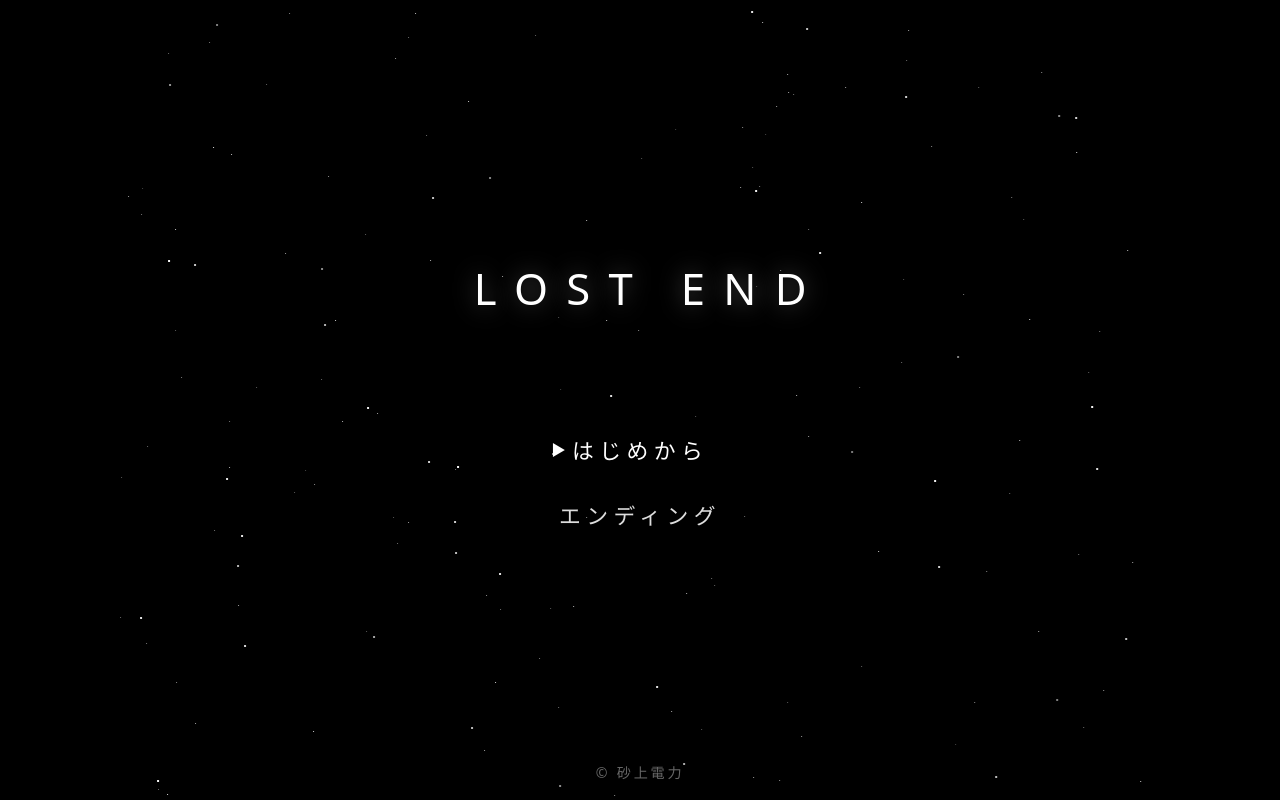
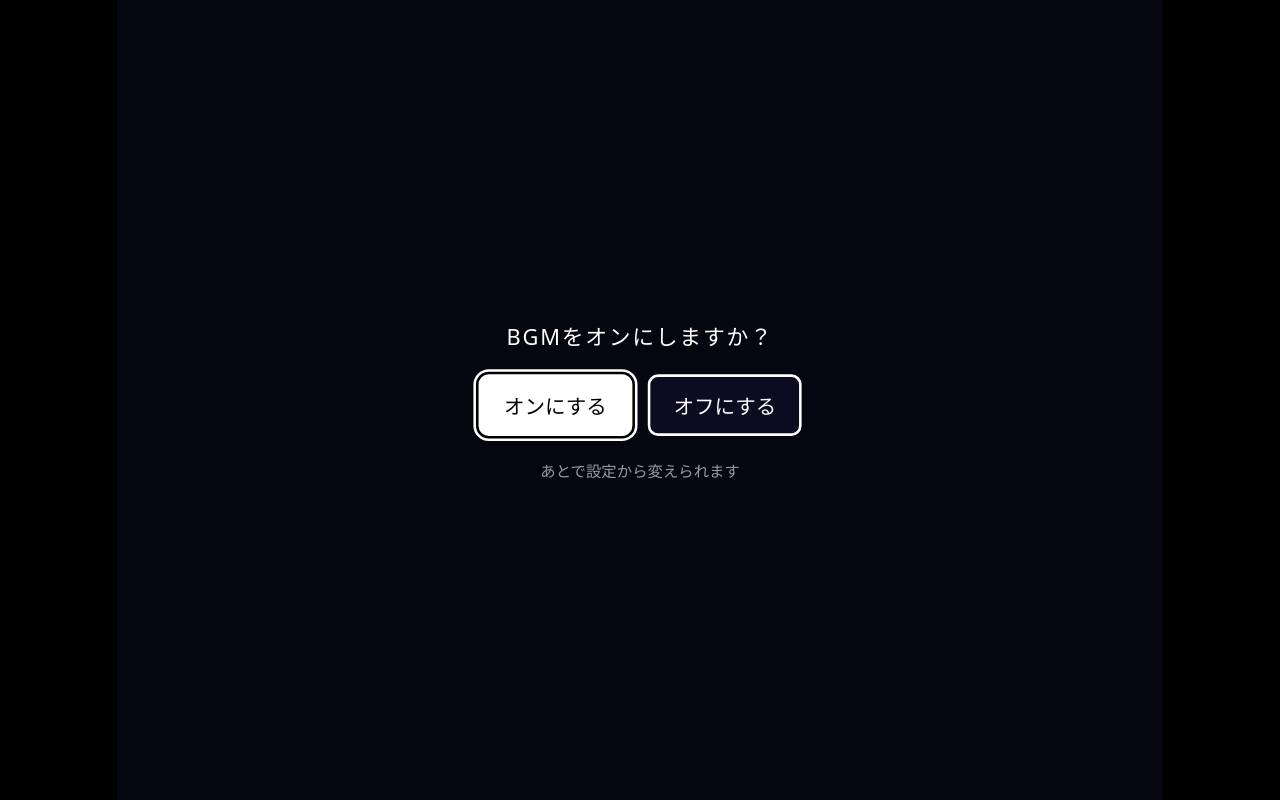
Before and after one commit to sazyoudnrk/lost-end, a plain HTML site: page index.html in a window 1280 px wide. Drawn offline with Linux system fonts and the light colour scheme.

Commit message:
起動時にBGMのオン／オフを聞く
Co-Authored-By: Claude Opus 5.5 <noreply@anthropic.com>
Claude-Session: https://claude.ai/code/session_01GzLz5nvJ8RyiRwSXpRU7gK

```diff
--- a/index.html
+++ b/index.html
@@ -82,6 +82,8 @@ input[type=search]::-webkit-search-cancel-button{display:none}
 #oth .oc i{width:80%;height:80%;border-radius:50%;display:block;transition:background .25s}#oth .oc i.b{background:#111;box-shadow:inset 0 -2px 0 #333}#oth .oc i.w{background:#f4f4f4;box-shadow:inset 0 -2px 0 #bbb}
 #oth .oc.can::after{content:'';width:24%;height:24%;border-radius:50%;background:rgba(255,255,255,.35)}#oth .oc.last{outline:2px solid #e44;outline-offset:-2px}
 #oth .om{min-height:1.6em;font-size:15px;text-align:center}#oth .ui-btn{min-width:0;padding:8px 18px}
+#bgmAsk{position:absolute;inset:0;z-index:30;display:none;flex-direction:column;align-items:center;justify-content:center;gap:18px;background:#05060f;padding:20px}
+#bgmAsk p{margin:0;font-size:17px;letter-spacing:.08em}#bgmAsk small{color:#99a;font-size:12px}#bgmAsk .bar{display:flex;gap:12px}#bgmAsk .ui-btn{min-width:120px;text-align:center}
 #getcard{position:absolute;left:50%;bottom:calc(150px + env(safe-area-inset-bottom));transform:translate(-50%,10px) scale(.96);width:min(220px,62vw);background:rgba(12,14,34,.96);border:2px solid #fff;border-radius:10px;padding:10px;z-index:6;display:flex;flex-direction:column;gap:6px;opacity:0;pointer-events:none;transition:opacity .25s,transform .25s}
 #getcard.show{opacity:1;transform:translate(-50%,0) scale(1)}#getcard .im{aspect-ratio:1;width:60%;margin:0 auto;background:#fff;border-radius:6px;display:flex;align-items:center;justify-content:center;overflow:hidden}#getcard .im img{width:100%;height:100%;object-fit:contain;image-rendering:pixelated}
 #getcard b{text-align:center;font-size:15px}#getcard small{font-size:12px;line-height:1.5;color:#ccd}
@@ -142,6 +144,7 @@ body.notouch #pad,body.notouch #abtn,body.notouch #bbtn{display:none}
 <div id="menu"><div class="mhd"><button class="ui-btn" id="mBack">◀ 戻る</button><span id="mTitle">メニュー</span><span id="mHud"></span></div><div id="mBody"></div><div id="mDetail"></div><div id="items"></div></div>
 <div id="pick"><div class="mhd"><b></b><small></small></div><div class="pbody"><div class="igrid"></div></div><div class="pdesc"></div><div class="bar"><button class="ui-btn pri" data-k="ok" disabled>祈る</button><button class="ui-btn" data-k="no">祈らない</button><button class="ui-btn" data-k="cancel">やめる</button></div></div>
 <div id="oth"><div class="oh"><span><i class="dot b"></i><b class="pb">あなた 2</b></span><span><b class="pw">2</b><i class="dot w"></i></span></div><div class="ob"></div><div class="om"></div><button class="ui-btn" data-k="give">投了する</button></div>
+<div id="bgmAsk"><p>BGMをオンにしますか？</p><div class="bar"><button class="ui-btn" data-k="on">オンにする</button><button class="ui-btn" data-k="off">オフにする</button></div><small>あとで設定から変えられます</small></div>
 <div id="getcard"><div class="im"></div><b></b><small></small></div>
 <div id="title"><canvas id="tStars"></canvas><img id="tImg" alt=""><h1 id="ttl"></h1><div id="tSub"></div><div id="tGap"></div><button class="ui-btn" id="tNew">はじめから</button><button class="ui-btn" id="tCont">つづきから</button><button class="ui-btn" id="tEnd">エンディング</button><div id="tEndList"></div><div id="tFoot"></div></div><div id="credits"></div>
 <div id="hud"></div>
@@ -151,7 +154,7 @@ body.notouch #pad,body.notouch #abtn,body.notouch #bbtn{display:none}
 </div>
 <script>
 'use strict';
-const GAME_VER='2026-11-16g';
+const GAME_VER='2026-11-16h';
 // 公開中の版と違えば、新しい版で開き直す（ブラウザのキャッシュ対策）
 (async()=>{try{const r=await fetch('index.html?t='+Date.now(),{cache:'no-store'});if(!r.ok)return;const m=(await r.text()).match(/GAME_VER='([^']+)'/);
   if(m&&m[1]!==GAME_VER&&new URLSearchParams(location.search).get('v')!==m[1]){const q=new URLSearchParams(location.search);q.set('v',m[1]);location.replace('index.html?'+q)}}catch(e){}})();
@@ -250,6 +253,7 @@ const OK_KEYS=['Enter',' ','z','Z'],CANCEL_KEYS=['Escape','x','X','Backspace'];
 function navBox(){
   if($('#shop').classList.contains('show')&&!$('#shop').classList.contains('lock'))return $('#shop');
   if($('#title').style.display==='flex')return $('#title');
+  if($('#bgmAsk').style.display==='flex')return $('#bgmAsk');
   if($('#pick').style.display==='flex')return $('#pick');
   if(menuOpen)return $('#menu');
   if(chEl.style.display==='flex')return chEl;
@@ -813,6 +817,10 @@ async function playCredits(){const box=$('#credits');const txt=((G.system&&G.sys
     else d.innerHTML=`<div class="role">${b[0].replace(/[<&]/g,c=>c==='<'?'&lt;':'&amp;')}</div>`+b.slice(1).map(x=>`<div class="nm">${x.replace(/[<&]/g,c=>c==='<'?'&lt;':'&amp;')}</div>`).join('');
     box.innerHTML='';box.append(d);await sleep(60);d.classList.add('on');await hold(last?5000:2400);d.classList.remove('on');await sleep(750)}
   box.removeEventListener('pointerdown',tap);removeEventListener('keydown',key);box.style.display='none'}
+// 起動時に BGM のオン／オフを聞く（押した操作で音も鳴らせるようになる）
+function askBgm(){return new Promise(res=>{const b=$('#bgmAsk');b.style.display='flex';b.querySelectorAll('.kf').forEach(x=>x.classList.remove('kf'));navMove(b,0);
+  const go=on=>{audioCtx();if(on){if(!OPT.bgm)OPT.bgm=OPT.bgmLast||80}else{if(OPT.bgm)OPT.bgmLast=OPT.bgm;OPT.bgm=0}saveOpt();b.style.display='none';res()};
+  b.querySelector('[data-k=on]').onclick=()=>go(true);b.querySelector('[data-k=off]').onclick=()=>go(false)})}
 function showTitle(){stopBgm(300);
   const SY=G.system||{};$('#ttl').textContent=G.title||'';$('#tSub').textContent=SY.titleSub||'';$('#tFoot').textContent=SY.titleFoot??'';
   {const im=$('#tImg'),a=[...(G.stills||[]),...(G.pictures||[])].find(x=>x.id===SY.titleImage);if(a){loadImg(a.image).then(x=>{if(x){im.src=x.src;im.style.display='block'}})}else im.style.display='none'}
@@ -832,7 +840,7 @@ function showTitle(){stopBgm(300);
   // テストプレイ：エディタに戻るボタン（タブを閉じる。閉じられなければエディタを開く）
   if(PREVIEW){const b=$('#pvBack');b.classList.remove('hide');b.onclick=()=>{window.close();setTimeout(()=>location.href='editor.html',300)}}
   if(PREVIEW){$('#dbgBtn').classList.remove('hide');$('#dbgBtn').onclick=openDbg}
-  if(PREVIEW)startNew();else showTitle();
+  if(PREVIEW)startNew();else{await askBgm();showTitle()}
 })();
 // ===== デバッグ（テストプレイ専用）=====
 const DBGKEY=NS+'dbgsnaps';
```
